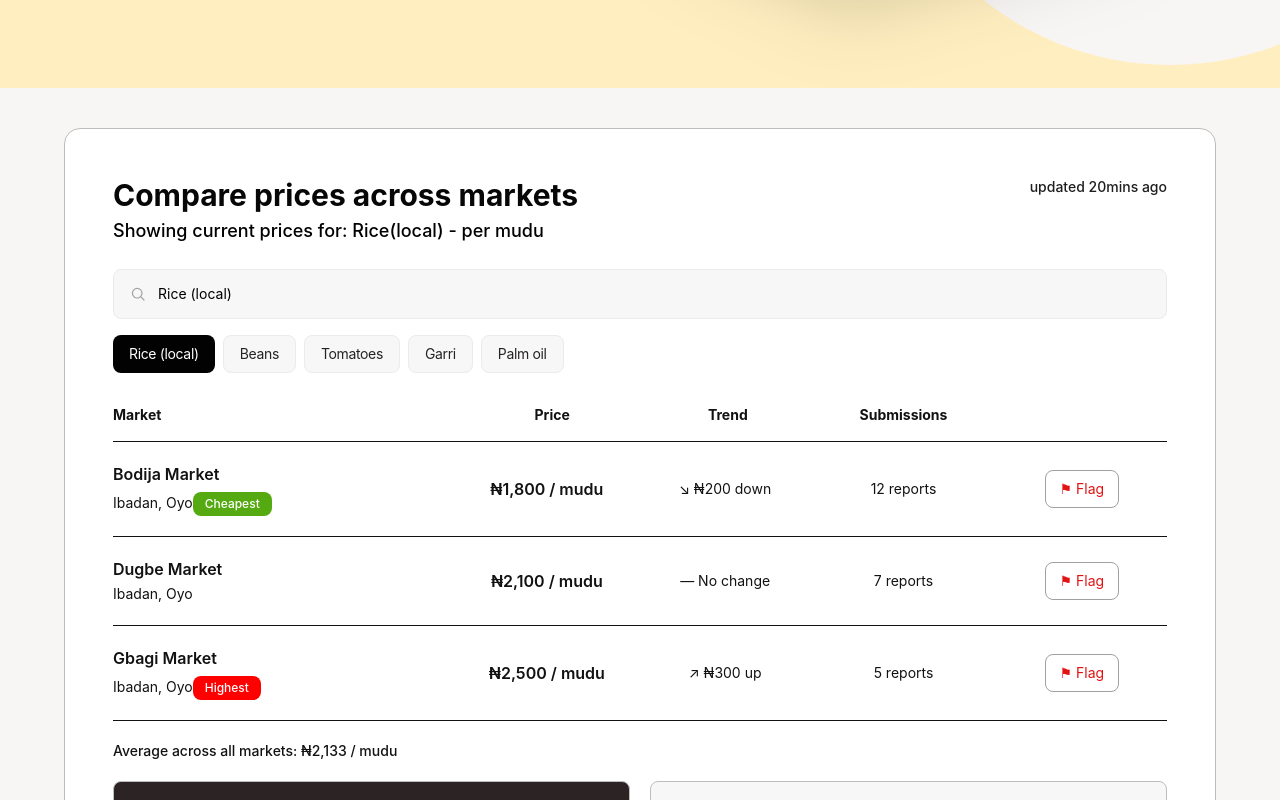
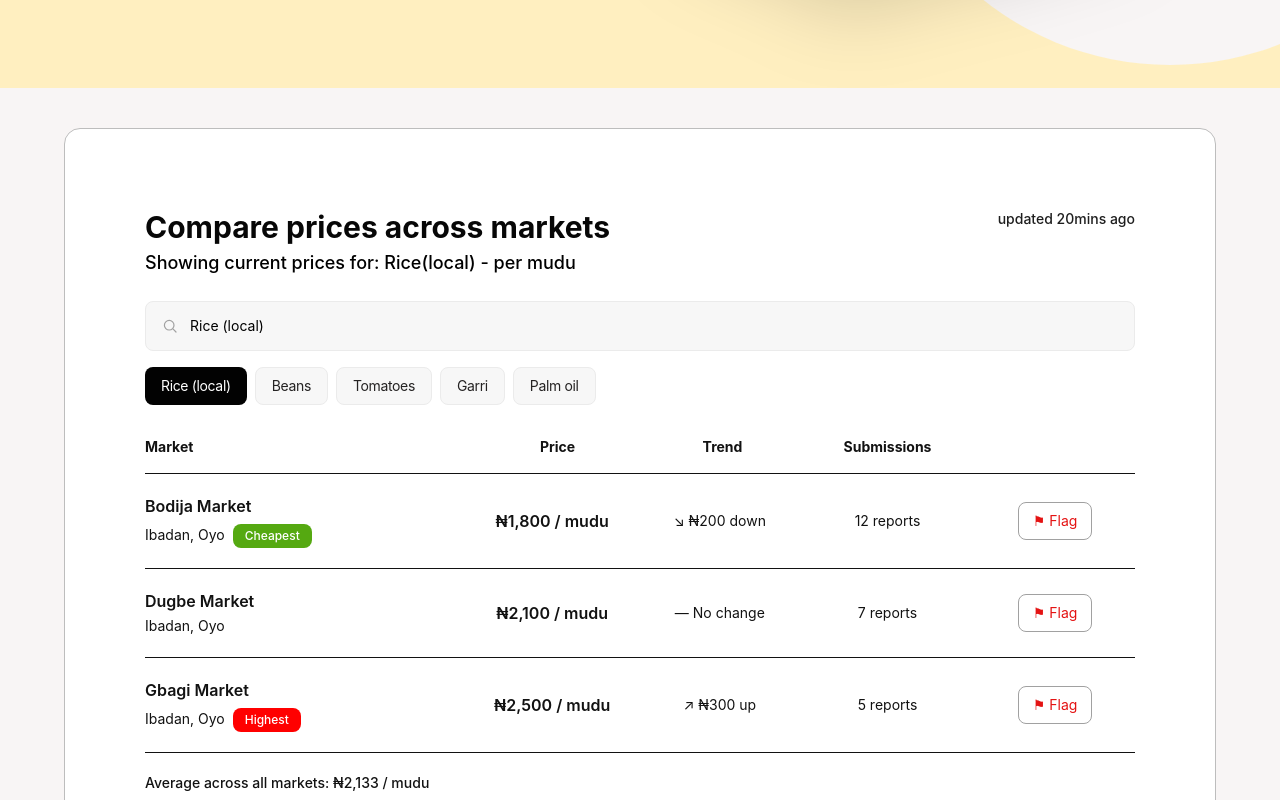
Before and after one commit to circorangeintern/luminary-circle, a React (Vite) app in the folder frontend/: page / in a window 1280 px wide. Shown: the part 640-1440 px from the top of the page. Built offline with nearby package versions, Linux system fonts and the light colour scheme.

Commit message:
fix: comparison price on landing page

```diff
--- a/frontend/src/components/ComparePrices.tsx
+++ b/frontend/src/components/ComparePrices.tsx
@@ -22,7 +22,8 @@ export default function ComparePrices() {
 
   return (
     <section id="compare" className="px-4 sm:px-10 lg:px-16 mt-10 relative z-10">
-      <div className="max-w-[1240px] mx-auto bg-white border border-grey-border rounded-2xl p-6 sm:p-8 lg:p-12">
+      <div className="max-w-[1240px] mx-3 sm:mx-6 lg:mx-auto bg-white border border-grey-border rounded-2xl p-6 sm:p-8 lg:p-12">
+        <div className="m-8">
           <div className="flex flex-col sm:flex-row justify-between items-start gap-3 mb-6">
             <div>
               <h2 className="text-2xl sm:text-3xl font-bold text-text-black mb-1">Compare prices across markets</h2>
@@ -75,7 +76,7 @@ export default function ComparePrices() {
                     <span className="text-sm text-text-dark">{r.location}</span>
                     {r.badge && (
                       <span
-                      className={`inline-flex items-center justify-center rounded-lg px-3 py-1 text-xs font-medium text-white mt-1.5 w-fit ${
+                      className={`inline-flex items-center justify-center rounded-lg px-3 py-1 text-xs font-medium text-white mt-1.5 ml-2 w-fit ${
                         r.badge === 'cheapest' ? 'bg-green' : 'bg-highest-red'
                       }`}
                       >
@@ -105,6 +106,7 @@ export default function ComparePrices() {
             </button>
           </div>
         </div>
+      </div>
     </section>
   )
 }
```
Lines whose indentation alone changed are shown as unchanged.
